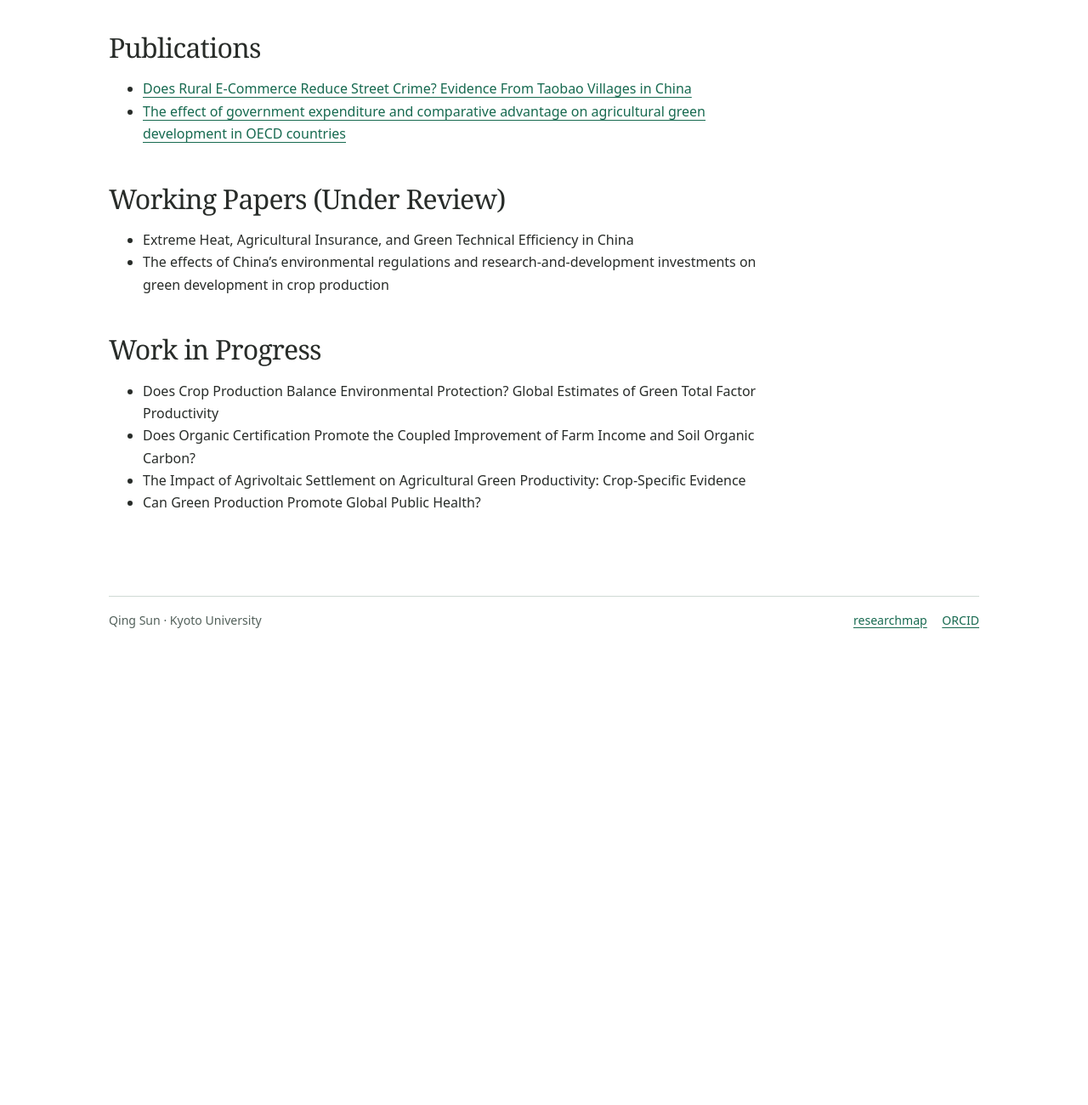
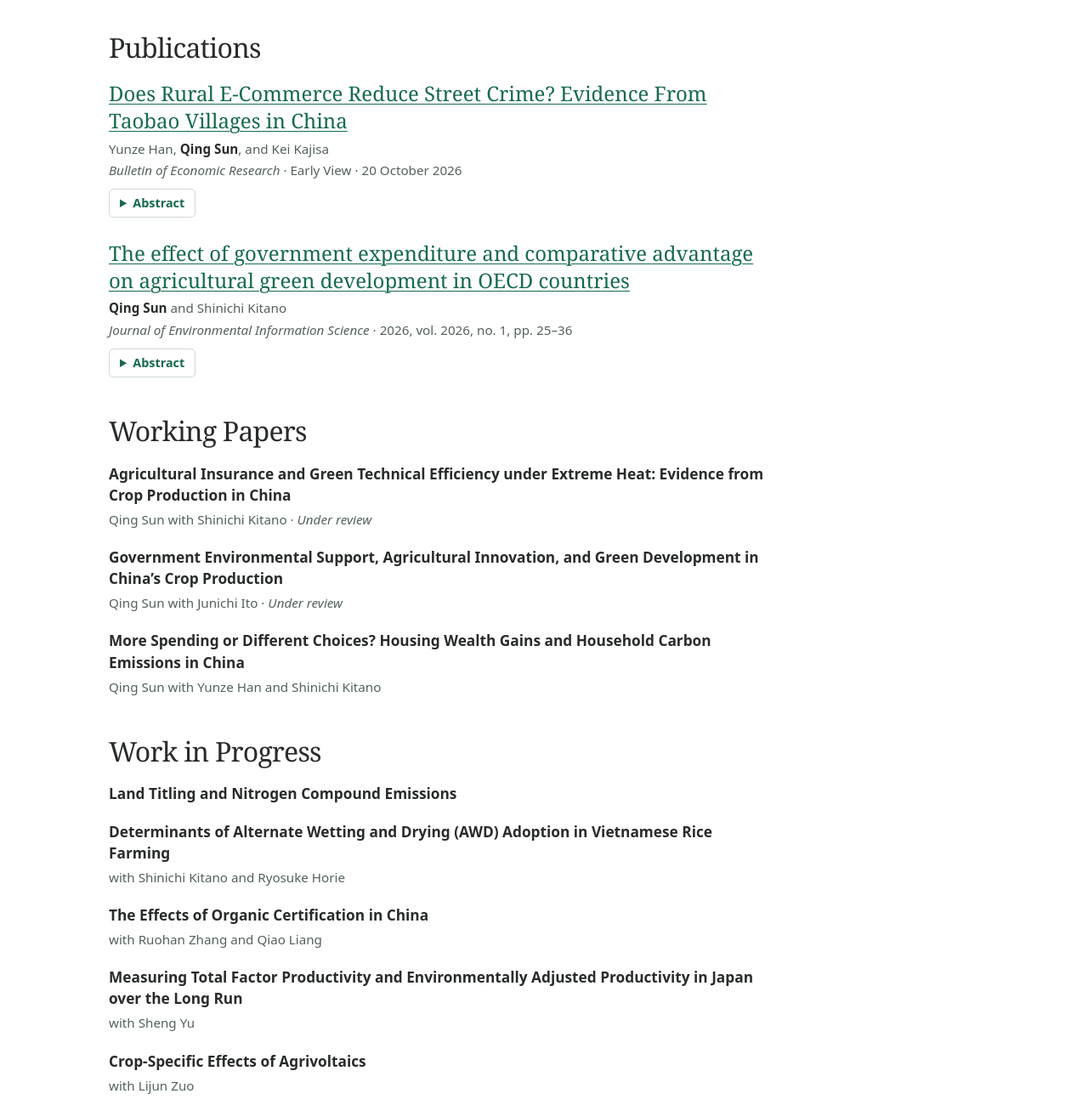
Before and after one commit to sunnyqingsun/sunnyqingsun.github.io, a plain HTML site: page research.html in a window 1280 px wide. Shown: the part 120-1420 px from the top of the page at 85% size. Before the commit the page ends 885 px from the top, so only its background shows below. Drawn offline with Linux system fonts and the light colour scheme.

Commit message:
Update publications, working papers and work in progress

```diff
--- a/research.html
+++ b/research.html
@@ -3,10 +3,10 @@
 <head>
   <meta charset="utf-8">
   <meta name="viewport" content="width=device-width, initial-scale=1">
-  <meta name="description" content="Publications, working papers under review, and work in progress by Qing Sun.">
+  <meta name="description" content="Publications, working papers, and work in progress by Qing Sun.">
   <title>Research | Qing Sun</title>
   <link rel="canonical" href="https://sunnyqingsun.github.io/research.html">
-  <link rel="stylesheet" href="assets/site.css?v=mint-feather">
+  <link rel="stylesheet" href="assets/site.css?v=research-papers">
 </head>
 <body>
   <a class="skip-link" href="#main">Skip to content</a>
@@ -22,25 +22,66 @@
     <div class="reading paper-groups">
       <section class="paper-group">
         <h2>Publications</h2>
-        <ul class="paper-titles">
-          <li><a href="https://doi.org/10.1111/boer.70090">Does Rural E-Commerce Reduce Street Crime? Evidence From Taobao Villages in China</a></li>
-          <li><a href="https://doi.org/10.11492/ceispapersen.2026.1_25">The effect of government expenditure and comparative advantage on agricultural green development in OECD countries</a></li>
+        <ul class="paper-list publications" role="list">
+          <li>
+            <h3><a href="https://doi.org/10.1111/boer.70090">Does Rural E-Commerce Reduce Street Crime? Evidence From Taobao Villages in China</a></h3>
+            <p class="authors">Yunze Han, <strong>Qing Sun</strong>, and Kei Kajisa</p>
+            <p><cite>Bulletin of Economic Research</cite> · Early View · <time datetime="2026-10-20">20 October 2026</time></p>
+            <details class="abstract">
+              <summary>Abstract</summary>
+              <p>How does the emergence of a Taobao village change public safety in the surrounding county? We use a difference-in-differences design to study 2,872 Chinese counties over 2014–2019. Property crime on streets and in residential neighborhoods fell significantly in counties where Taobao villages emerged. The findings suggest that the benefits of rural e-commerce can extend to local public safety.</p>
+              <a href="https://doi.org/10.1111/boer.70090">Read the published abstract on Wiley</a>
+            </details>
+          </li>
+          <li>
+            <h3><a href="https://doi.org/10.11492/ceispapersen.2026.1_25">The effect of government expenditure and comparative advantage on agricultural green development in OECD countries</a></h3>
+            <p class="authors"><strong>Qing Sun</strong> and Shinichi Kitano</p>
+            <p><cite>Journal of Environmental Information Science</cite> · <time datetime="2026">2026</time>, vol. 2026, no. 1, pp. 25–36</p>
+            <details class="abstract">
+              <summary>Abstract</summary>
+              <p>We compare two measures of agricultural productivity across OECD countries over 2005–2021. The green measure accounts for the cost of carbon emissions and the benefit of carbon stored in soil. In a dynamic panel analysis, countries with a stronger revealed comparative advantage in agriculture score higher on both measures. Government spending on agriculture is more strongly associated with conventional productivity than with green productivity.</p>
+              <a href="https://doi.org/10.11492/ceispapersen.2026.1_25">Read the published abstract on J-STAGE</a>
+            </details>
+          </li>
         </ul>
       </section>
       <section class="paper-group">
-        <h2>Working Papers (Under Review)</h2>
-        <ul class="paper-titles">
-          <li>Extreme Heat, Agricultural Insurance, and Green Technical Efficiency in China</li>
-          <li>The effects of China’s environmental regulations and research-and-development investments on green development in crop production</li>
+        <h2>Working Papers</h2>
+        <ul class="paper-list" role="list">
+          <li>
+            <h3>Agricultural Insurance and Green Technical Efficiency under Extreme Heat: Evidence from Crop Production in China</h3>
+            <p class="authors">Qing Sun with Shinichi Kitano · <em>Under review</em></p>
+          </li>
+          <li>
+            <h3>Government Environmental Support, Agricultural Innovation, and Green Development in China’s Crop Production</h3>
+            <p class="authors">Qing Sun with Junichi Ito · <em>Under review</em></p>
+          </li>
+          <li>
+            <h3>More Spending or Different Choices? Housing Wealth Gains and Household Carbon Emissions in China</h3>
+            <p class="authors">Qing Sun with Yunze Han and Shinichi Kitano</p>
+          </li>
         </ul>
       </section>
       <section class="paper-group">
         <h2>Work in Progress</h2>
-        <ul class="paper-titles">
-          <li>Does Crop Production Balance Environmental Protection? Global Estimates of Green Total Factor Productivity</li>
-          <li>Does Organic Certification Promote the Coupled Improvement of Farm Income and Soil Organic Carbon?</li>
-          <li>The Impact of Agrivoltaic Settlement on Agricultural Green Productivity: Crop-Specific Evidence</li>
-          <li>Can Green Production Promote Global Public Health?</li>
+        <ul class="paper-list" role="list">
+          <li><h3>Land Titling and Nitrogen Compound Emissions</h3></li>
+          <li>
+            <h3>Determinants of Alternate Wetting and Drying (AWD) Adoption in Vietnamese Rice Farming</h3>
+            <p class="authors">with Shinichi Kitano and Ryosuke Horie</p>
+          </li>
+          <li>
+            <h3>The Effects of Organic Certification in China</h3>
+            <p class="authors">with Ruohan Zhang and Qiao Liang</p>
+          </li>
+          <li>
+            <h3>Measuring Total Factor Productivity and Environmentally Adjusted Productivity in Japan over the Long Run</h3>
+            <p class="authors">with Sheng Yu</p>
+          </li>
+          <li>
+            <h3>Crop-Specific Effects of Agrivoltaics</h3>
+            <p class="authors">with Lijun Zuo</p>
+          </li>
         </ul>
       </section>
     </div>
```
Also changed, not shown: 1 other file.
